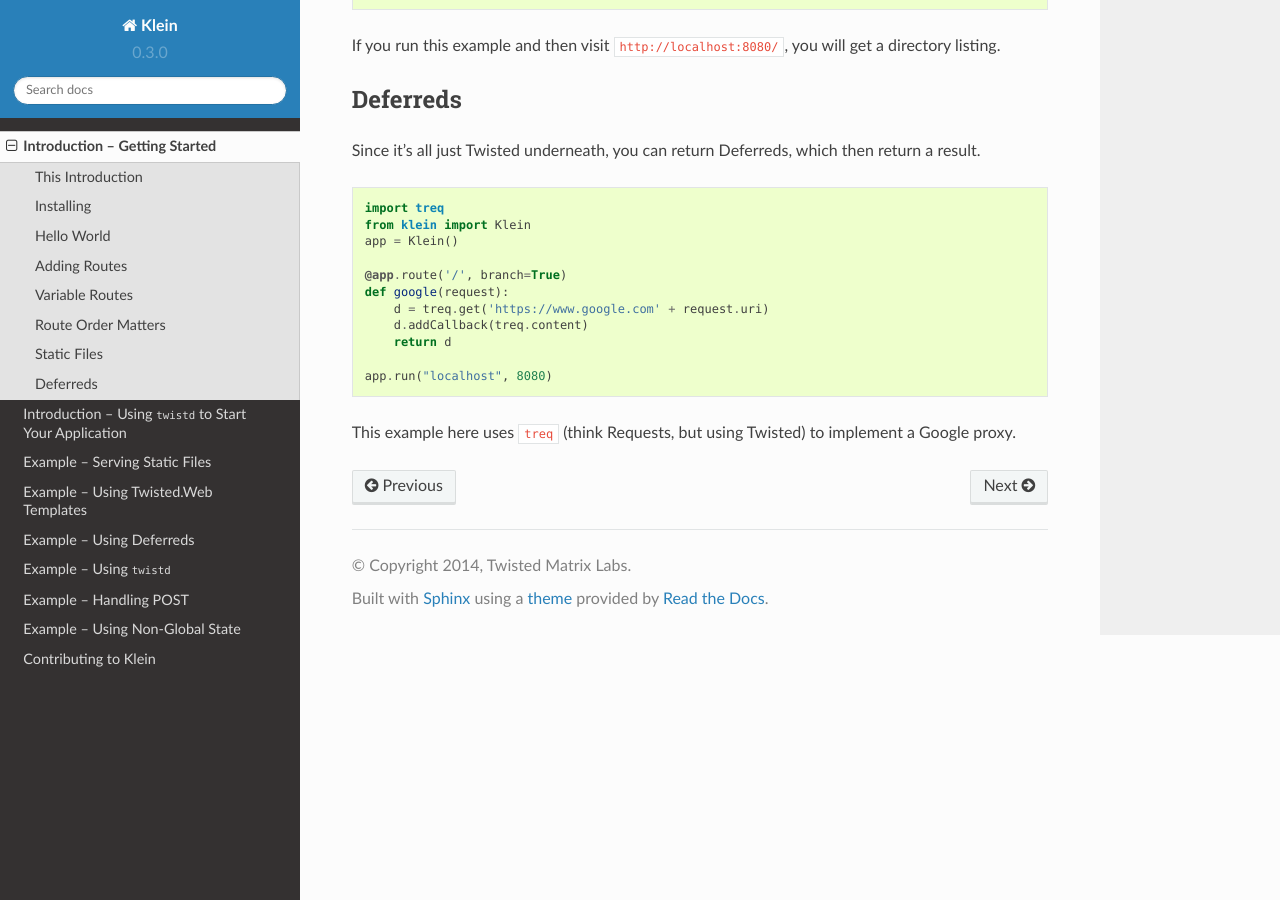
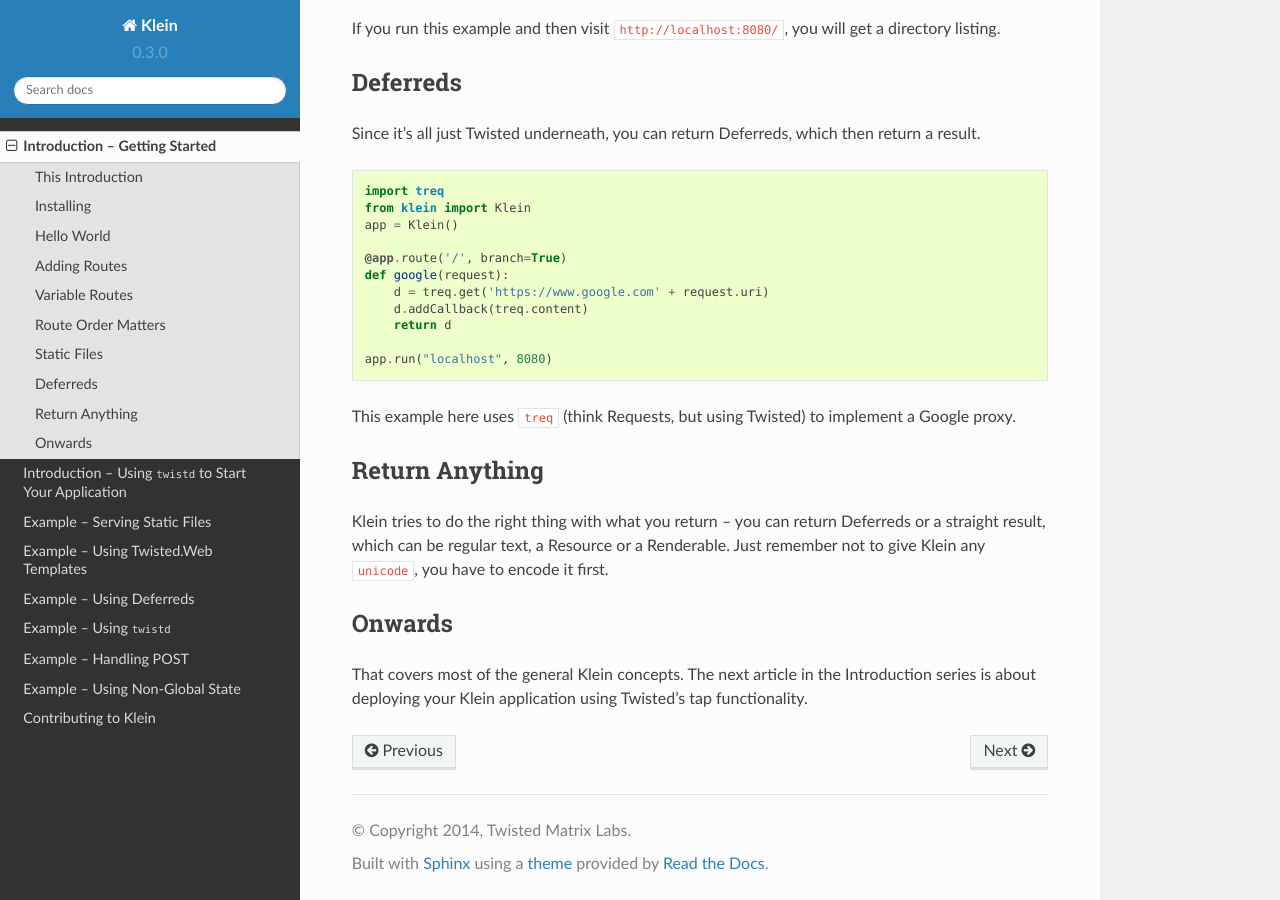
Before and after one commit to twisted/klein, a Sphinx documentation site: the page built from docs/introduction/1-gettingstarted.rst, in a window 1280 px wide and 900 px high, scrolled down 3515 px. Built offline with Sphinx 7.4.7 and the Read the Docs theme 2.0.0, drawn with Linux system fonts in a browser that asks for light colours.

Commit message:
return anything and nixing a newline

```diff
--- a/docs/codeexamples/intro1/helloWorldClass.py
+++ b/docs/codeexamples/intro1/helloWorldClass.py
@@ -1,5 +1,4 @@
 from klein import Klein
-
 app = Klein()
 
 @app.route('/')
--- a/docs/introduction/1-gettingstarted.rst
+++ b/docs/introduction/1-gettingstarted.rst
@@ -113,3 +113,17 @@ Since it's all just Twisted underneath, you can return Deferreds, which then ret
 .. literalinclude:: /codeexamples/intro1/googleProxy.py
 
 This example here uses ``treq`` (think Requests, but using Twisted) to implement a Google proxy.
+
+
+Return Anything
+===============
+
+Klein tries to do the right thing with what you return -- you can return Deferreds or a straight result, which can be regular text, a Resource or a Renderable.
+Just remember not to give Klein any ``unicode``, you have to encode it first.
+
+
+Onwards
+=======
+
+That covers most of the general Klein concepts.
+The next article in the Introduction series is about deploying your Klein application using Twisted's tap functionality.
```
